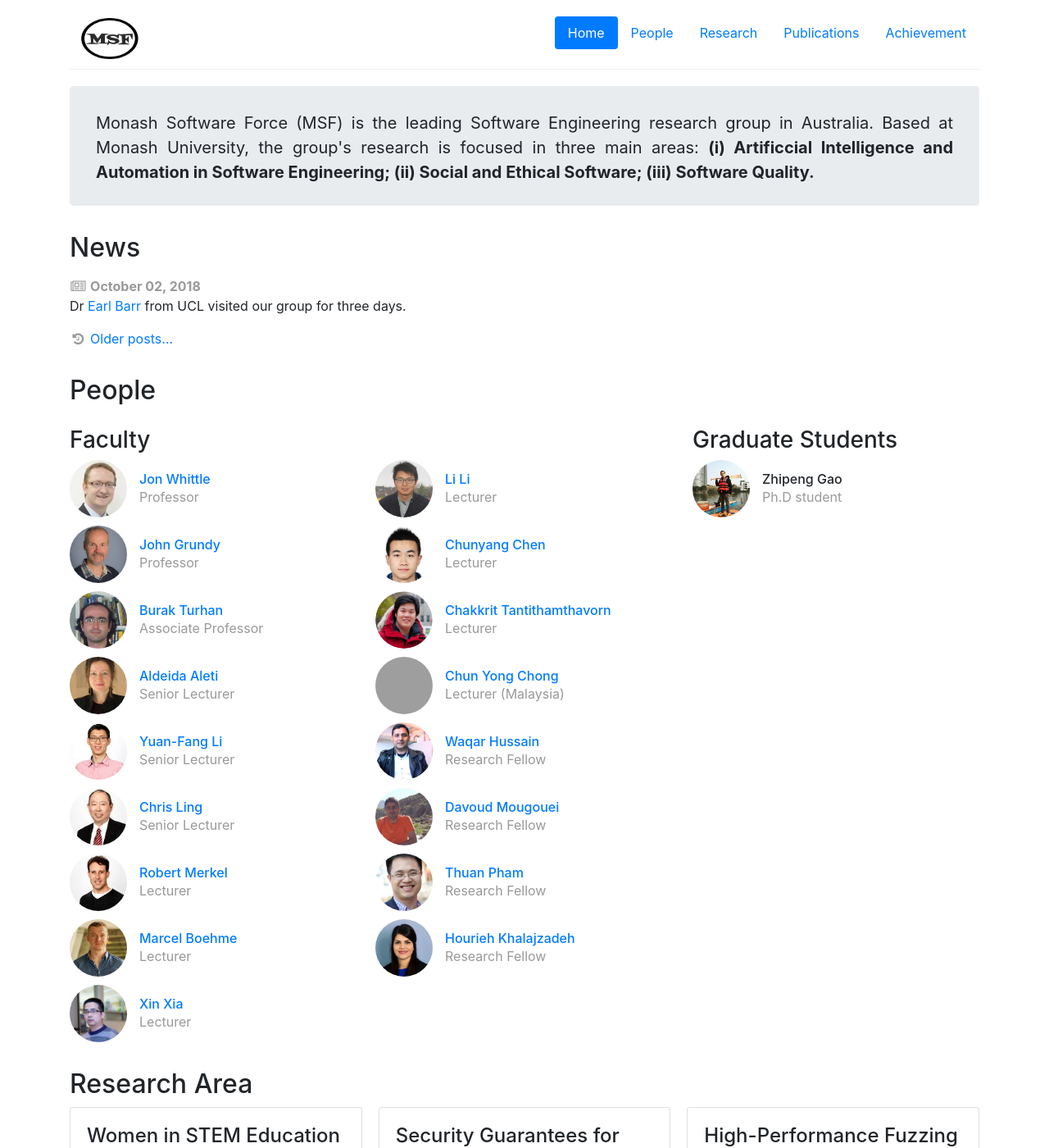
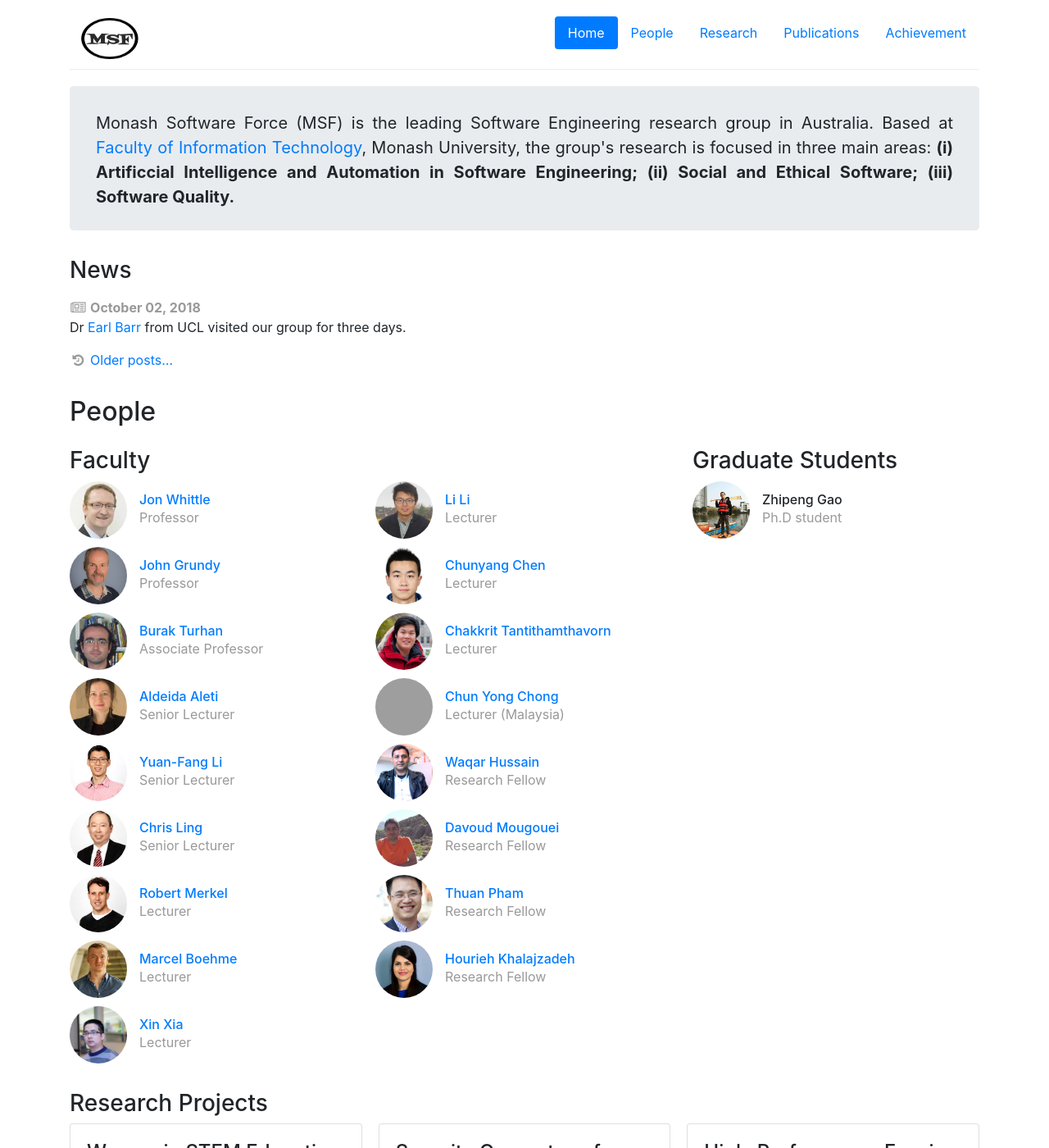
Before and after one commit to monash-software-engineering/monash-software-engineering.github.io, a Jekyll site: the page built from index.html, in a window 1280 px wide and 1400 px high. Shown: the whole window at 82% size. Built offline with Jekyll 4.4.1, drawn with Linux system fonts in a browser that asks for light colours; grey boxes are pictures that could not be loaded.

Commit message:
dedscription

```diff
--- a/index.html
+++ b/index.html
@@ -23,13 +23,13 @@
 
 <div class="jumbotron">
     <p>
-    Monash Software Force (MSF) is the leading Software Engineering research group in Australia. Based at Monash University, the group's research is focused in three main areas: <b>(i) Artificcial Intelligence and Automation in Software Engineering; (ii) Social and Ethical Software; (iii) Software Quality.</b>
+    Monash Software Force (MSF) is the leading Software Engineering research group in Australia. Based at <a href="https://www.monash.edu/it">Faculty of Information Technology</a>, Monash University, the group's research is focused in three main areas: <b>(i) Artificcial Intelligence and Automation in Software Engineering; (ii) Social and Ethical Software; (iii) Software Quality.</b>
 
     </p>
 </div>
 
 <section>
-    <h2>News</h2>
+    <h3>News</h3>
     <ul class="news list-unstyled">
         {% for post in site.posts limit: site.front_page_news %}
             {% include news-item.html item=post %}
@@ -61,7 +61,7 @@
 
 
 <section>
-    <h2>Research Area</h2>
+    <h3>Research Projects</h3>
     <div class="card-columns">
         {% comment %}
         Sort the projects by date, putting those without dates last
```
Also changed, not shown: 1 other file.
